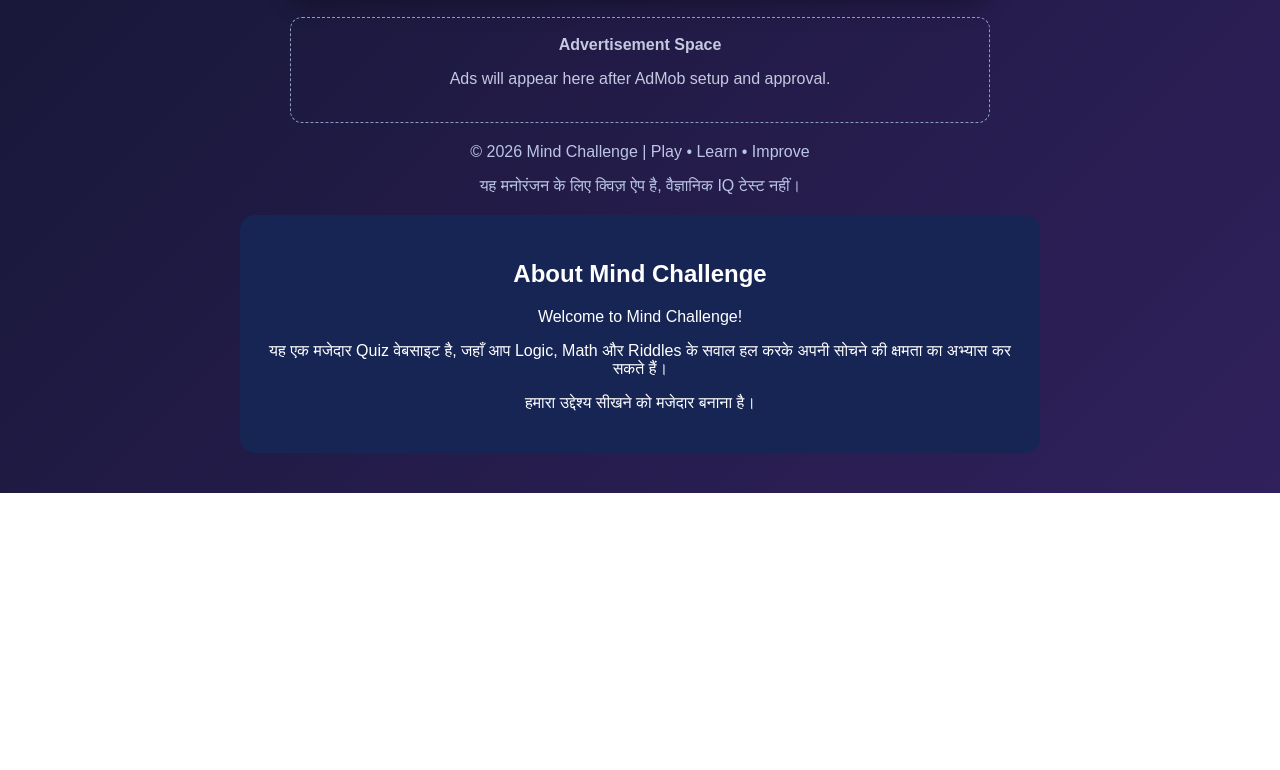
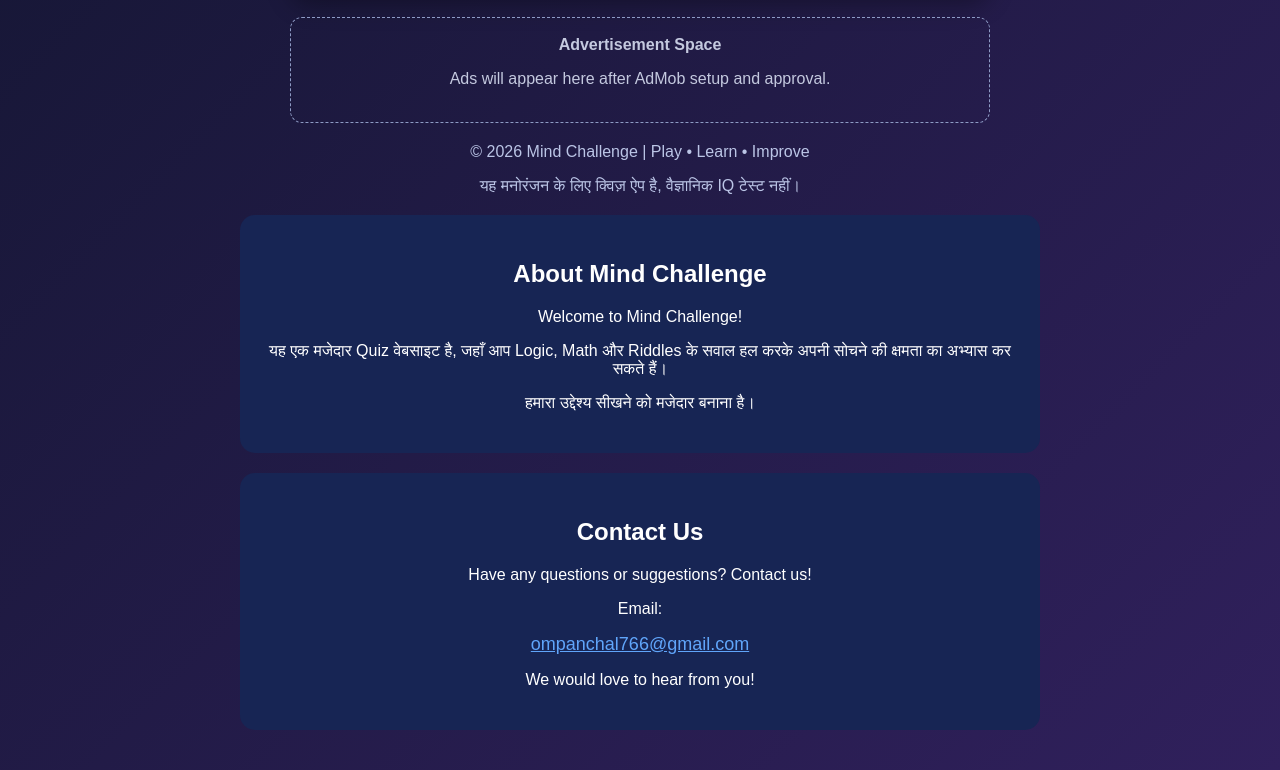
Before and after one commit to omakarp928/mind-challenge, a plain HTML site: page index.html in a window 1280 px wide. Shown: the part 560-1330 px from the top of the page. Before the commit the page ends 1053 px from the top, so only its background shows below. Drawn offline with Linux system fonts and the light colour scheme.

Commit message:
Add contact section to index.html

```diff
--- a/index.html
+++ b/index.html
@@ -252,5 +252,16 @@ document.getElementById("best").innerText=localStorage.getItem("mindBest")||0;
   <p>यह एक मजेदार Quiz वेबसाइट है, जहाँ आप Logic, Math और Riddles के सवाल हल करके अपनी सोचने की क्षमता का अभ्यास कर सकते हैं।</p>
   <p>हमारा उद्देश्य सीखने को मजेदार बनाना है।</p>
 </section>
+
+<section id="contact" style="padding:25px;margin:20px auto;max-width:800px;background:#172554;color:white;border-radius:15px;text-align:center;font-family:Arial;">
+  <h2>Contact Us</h2>
+  <p>Have any questions or suggestions? Contact us!</p>
+  <p>Email:</p>
+  <a href="mailto:ompanchal766@gmail.com" style="color:#60a5fa;font-size:18px;">
+    ompanchal766@gmail.com
+  </a>
+  <p>We would love to hear from you!</p>
+</section>
+
 </body>
   </html>
```
